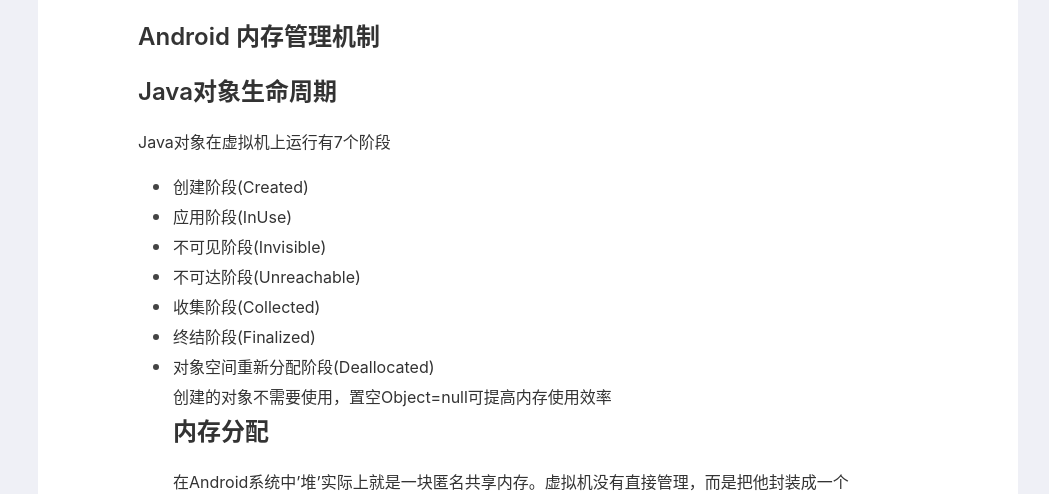
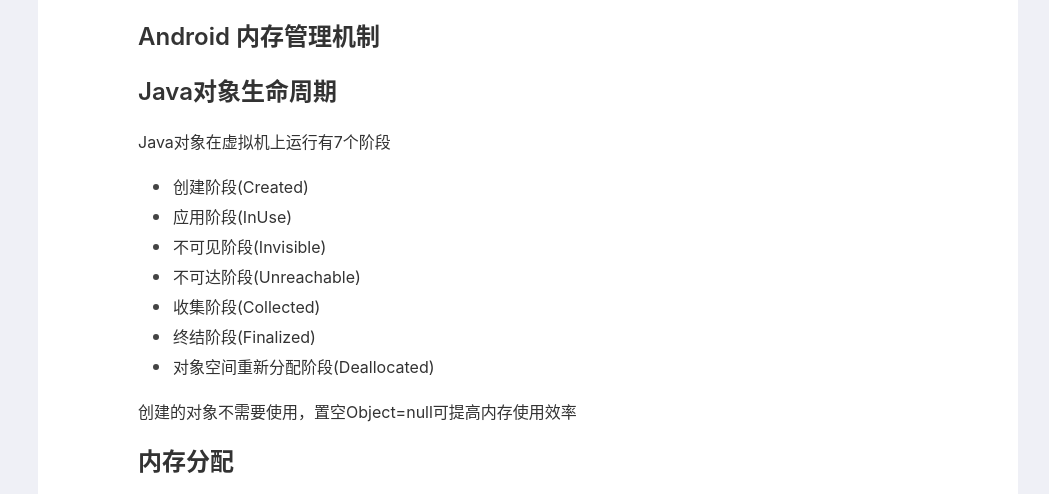
Before and after one commit to KewenC/KewenC.github.io, a plain HTML site: page 2019/07/11/MemoryOptimization/index.html in a window 1280 px wide. Shown: the part 404-898 px from the top of the page, without its empty margins (112-1161 px from the left). Drawn offline with Linux system fonts and the light colour scheme; a web font is replaced by a local one.

Commit message:
Site updated: 2019-07-11 23:19:14

```diff
--- a/2019/07/11/MemoryOptimization/index.html
+++ b/2019/07/11/MemoryOptimization/index.html
@@ -5,17 +5,17 @@
 
   <title>内存优化 | KewenC</title>
   <meta name="viewport" content="width=device-width, initial-scale=1, maximum-scale=1">
-  <meta name="description" content="Android 内存管理机制Java对象生命周期Java对象在虚拟机上运行有7个阶段  创建阶段(Created) 应用阶段(InUse) 不可见阶段(Invisible) 不可达阶段(Unreachable) 收集阶段(Collected) 终结阶段(Finalized) 对象空间重新分配阶段(Deallocated)创建的对象不需要使用，置空Object=null可提高内存使用效率内存分配在A">
+  <meta name="description" content="Android 内存管理机制Java对象生命周期Java对象在虚拟机上运行有7个阶段  创建阶段(Created) 应用阶段(InUse) 不可见阶段(Invisible) 不可达阶段(Unreachable) 收集阶段(Collected) 终结阶段(Finalized) 对象空间重新分配阶段(Deallocated)  创建的对象不需要使用，置空Object=null可提高内存使用效率 内存分">
 <meta property="og:type" content="article">
 <meta property="og:title" content="内存优化">
 <meta property="og:url" content="http://yoursite.com/2019/07/11/MemoryOptimization/index.html">
 <meta property="og:site_name" content="KewenC">
-<meta property="og:description" content="Android 内存管理机制Java对象生命周期Java对象在虚拟机上运行有7个阶段  创建阶段(Created) 应用阶段(InUse) 不可见阶段(Invisible) 不可达阶段(Unreachable) 收集阶段(Collected) 终结阶段(Finalized) 对象空间重新分配阶段(Deallocated)创建的对象不需要使用，置空Object=null可提高内存使用效率内存分配在A">
+<meta property="og:description" content="Android 内存管理机制Java对象生命周期Java对象在虚拟机上运行有7个阶段  创建阶段(Created) 应用阶段(InUse) 不可见阶段(Invisible) 不可达阶段(Unreachable) 收集阶段(Collected) 终结阶段(Finalized) 对象空间重新分配阶段(Deallocated)  创建的对象不需要使用，置空Object=null可提高内存使用效率 内存分">
 <meta property="og:locale" content="default">
-<meta property="og:updated_time" content="2019-07-11T15:10:52.988Z">
+<meta property="og:updated_time" content="2019-07-11T15:19:06.531Z">
 <meta name="twitter:card" content="summary">
 <meta name="twitter:title" content="内存优化">
-<meta name="twitter:description" content="Android 内存管理机制Java对象生命周期Java对象在虚拟机上运行有7个阶段  创建阶段(Created) 应用阶段(InUse) 不可见阶段(Invisible) 不可达阶段(Unreachable) 收集阶段(Collected) 终结阶段(Finalized) 对象空间重新分配阶段(Deallocated)创建的对象不需要使用，置空Object=null可提高内存使用效率内存分配在A">
+<meta name="twitter:description" content="Android 内存管理机制Java对象生命周期Java对象在虚拟机上运行有7个阶段  创建阶段(Created) 应用阶段(InUse) 不可见阶段(Invisible) 不可达阶段(Unreachable) 收集阶段(Collected) 终结阶段(Finalized) 对象空间重新分配阶段(Deallocated)  创建的对象不需要使用，置空Object=null可提高内存使用效率 内存分">
 
   <link rel="stylesheet" href="/css/index.css">
 </head>
@@ -91,8 +91,10 @@
 <li>不可达阶段(Unreachable)</li>
 <li>收集阶段(Collected)</li>
 <li>终结阶段(Finalized)</li>
-<li>对象空间重新分配阶段(Deallocated)<br>创建的对象不需要使用，置空Object=null可提高内存使用效率<h3 id="内存分配"><a href="#内存分配" class="headerlink" title="内存分配"></a>内存分配</h3>在Android系统中’堆’实际上就是一块匿名共享内存。虚拟机没有直接管理，而是把他封装成一个mSpace，由底层C库管理。<br>Android系统为每一个应用程序设置一个最大限制阈值Dalvik Heap Size,若应用占用内存接近阈值，再分配内存就容易OOM。ActivityManager.getMemoryClass可查询应用阈值。</li>
+<li>对象空间重新分配阶段(Deallocated)</li>
 </ul>
+<p>创建的对象不需要使用，置空Object=null可提高内存使用效率</p>
+<h3 id="内存分配"><a href="#内存分配" class="headerlink" title="内存分配"></a>内存分配</h3><p>在Android系统中’堆’实际上就是一块匿名共享内存。虚拟机没有直接管理，而是把他封装成一个mSpace，由底层C库管理。<br>Android系统为每一个应用程序设置一个最大限制阈值Dalvik Heap Size,若应用占用内存接近阈值，再分配内存就容易OOM。ActivityManager.getMemoryClass可查询应用阈值。</p>
 
   </article>
   <footer class="f-cf">
```
